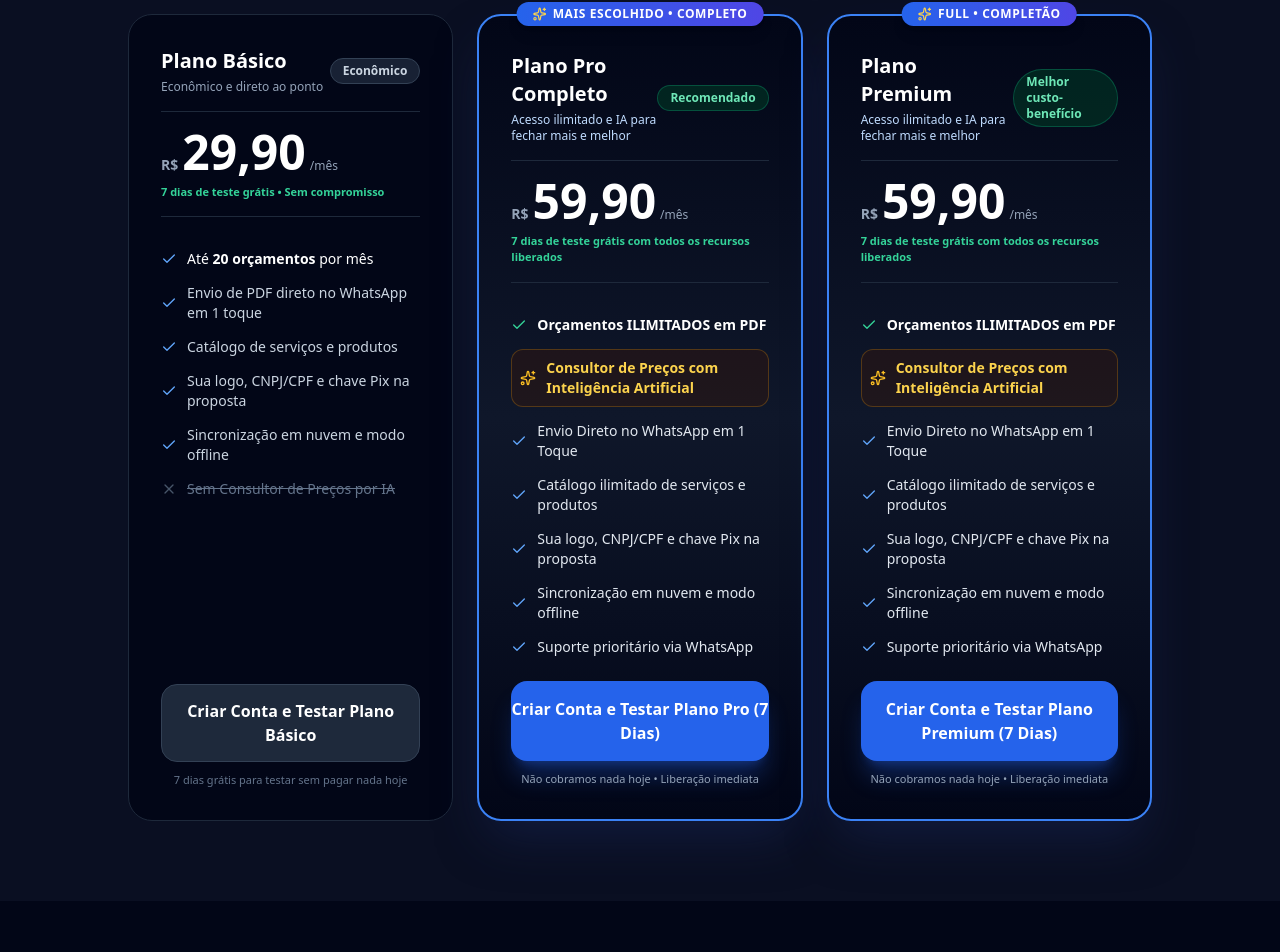
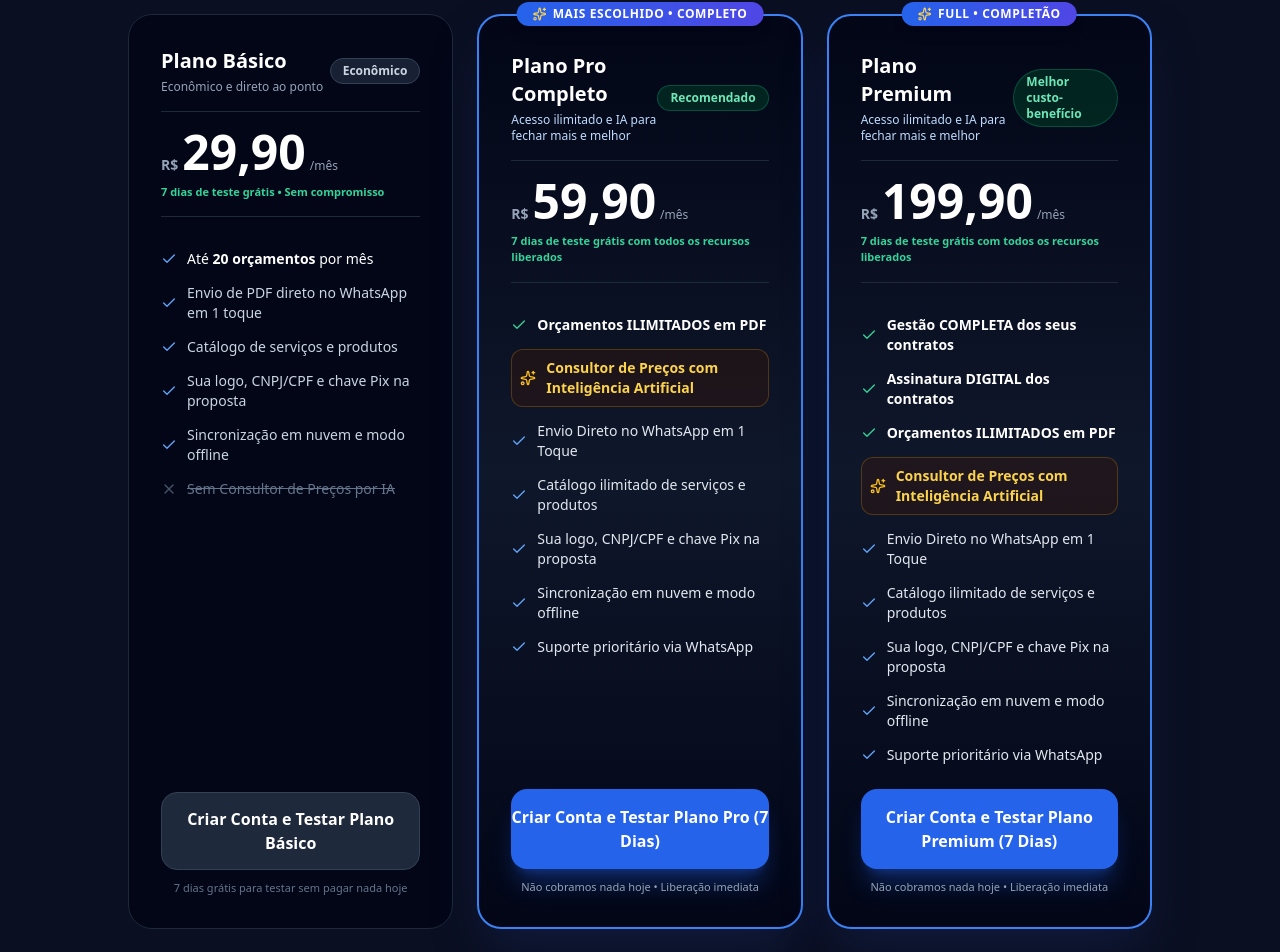
Before and after one commit to danielbrito1987/Or-amentoPro, a React (Vite) app: page / in a window 1280 px wide. Shown: the part 4235-5187 px from the top of the page. Built offline with nearby package versions, Linux system fonts and the light colour scheme.

Commit message:
feat: update auth session handling and premium plan
- Initialize auth session on load
- Transition landing page to premium plan pricing
- Update contract service to use async storage provider info
- Initialize Supabase client integration

```diff
--- a/contexts/AuthContext.tsx
+++ b/contexts/AuthContext.tsx
@@ -34,7 +34,22 @@ const AuthContext = createContext<AuthContextType | undefined>(undefined);
 export const AuthProvider: React.FC<{ children: ReactNode }> = ({ children }) => {
   const [user, setUser] = useState<User | null>(null);
   const [token, setToken] = useState<string | null>(null);
-  const [isLoading, setIsLoading] = useState(true);
+  const [isLoading, setIsLoading] = useState(false);
+
+  useEffect(() => {
+    const initAuth = async () => {
+      try {
+        const currentUser = await authService.getCurrentUserAsync();
+        if (currentUser) {
+          setUser(currentUser);
+        }
+      } catch (error) {
+        console.error('Erro ao verificar sessão:', error);
+      }
+    };
+
+    initAuth();
+  }, []);
 
   // Carrega estado inicial de forma síncrona do localStorage para evitar telas de login piscando
   useEffect(() => {
--- a/pages/LandingPage.tsx
+++ b/pages/LandingPage.tsx
@@ -29,7 +29,8 @@ import {
   PLAN_BASIC_PRICE,
   PLAN_PRO_PRICE,
   BASIC_MONTHLY_QUOTES_LIMIT,
-  TRIAL_DAYS
+  TRIAL_DAYS,
+PLAN_PREMIUM_PRICE
 } from '../services/saasService';
 import orcaLogo from '../src/assets/images/orcafacil_quote_logo_1788895951950.jpg';
 
@@ -766,7 +767,7 @@ export const LandingPage: React.FC<LandingPageProps> = ({
                 <div className="py-4 border-y border-slate-800 my-2">
                   <div className="flex items-baseline gap-1">
                     <span className="text-sm font-semibold text-slate-400">R$</span>
-                    <span className="text-4xl sm:text-5xl font-black text-white">{formatCurrency(PLAN_PRO_PRICE).replace('R$', '').trim()}</span>
+                    <span className="text-4xl sm:text-5xl font-black text-white">{formatCurrency(PLAN_PREMIUM_PRICE).replace('R$', '').trim()}</span>
                     <span className="text-slate-400 text-xs font-medium">/mês</span>
                   </div>
                   <p className="text-[11px] text-emerald-400 font-semibold mt-2">
@@ -775,6 +776,14 @@ export const LandingPage: React.FC<LandingPageProps> = ({
                 </div>
 
                 <ul className="py-6 space-y-3.5 text-xs sm:text-sm text-slate-200">
+                  <li className="flex items-center gap-2.5 font-bold text-white">
+                    <Check className="w-4 h-4 text-emerald-400 shrink-0" />
+                    <span>Gestão <strong>COMPLETA</strong> dos seus contratos</span>
+                  </li>
+                  <li className="flex items-center gap-2.5 font-bold text-white">
+                    <Check className="w-4 h-4 text-emerald-400 shrink-0" />
+                    <span>Assinatura <strong>DIGITAL</strong> dos contratos</span>
+                  </li>
                   <li className="flex items-center gap-2.5 font-bold text-white">
                     <Check className="w-4 h-4 text-emerald-400 shrink-0" />
                     <span>Orçamentos <strong>ILIMITADOS</strong> em PDF</span>
--- a/services/contractService.ts
+++ b/services/contractService.ts
@@ -1,6 +1,5 @@
 import { Contract, ContractSignature, Quote, ProviderInfo } from '../types';
-import { supabase } from './supabaseClient';
-import { getProviderInfo } from './storageService';
+import { storageService  } from './storageService';
 
 const STORAGE_KEY_CONTRACTS = 'orca_facil_contracts';
 
@@ -18,7 +17,7 @@ export const contractService = {
   },
 
   createContractFromQuote: async (quote: Quote, customProvider?: ProviderInfo): Promise<Contract> => {
-    const provider = customProvider || getProviderInfo();
+    const provider = customProvider || await storageService.getProviderInfo();
     const now = new Date();
     const year = now.getFullYear();
     const existing = contractService.getAllContracts();
--- /dev/null
+++ b/services/supabaseClient.ts
@@ -0,0 +1,6 @@
+import { createClient } from '@supabase/supabase-js';
+
+const SUPABASE_URL = 'https://xdgqllcqowkcxydzsfup.supabase.co';
+const SUPABASE_ANON_KEY = 'eyJhbGciOiJIUzI1NiIsInR5cCI6IkpXVCJ9.eyJpc3MiOiJzdXBhYmFzZSIsInJlZiI6InhkZ3FsbGNxb3drY3h5ZHpzZnVwIiwicm9sZSI6ImFub24iLCJpYXQiOjE3NzM0OTE3MTQsImV4cCI6MjA4OTA2NzcxNH0.FvY6eE5i7M3g1z8_1q1mGqH4jQ3g_X2n4m8L7p4q0R4';
+
+export const supabase = createClient(SUPABASE_URL, SUPABASE_ANON_KEY);
```
